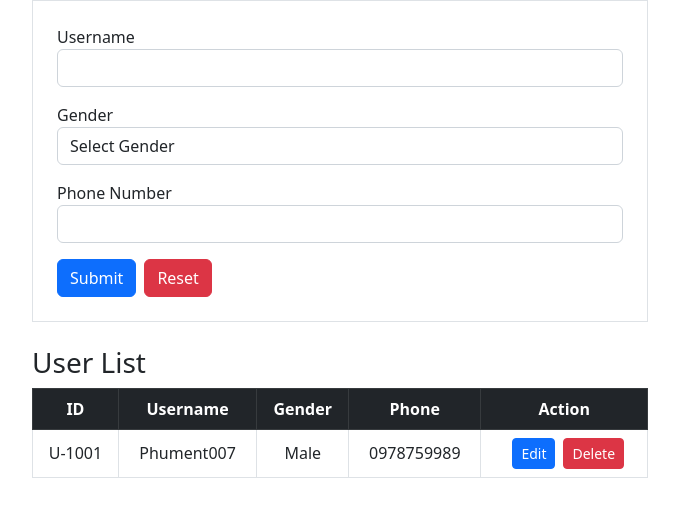
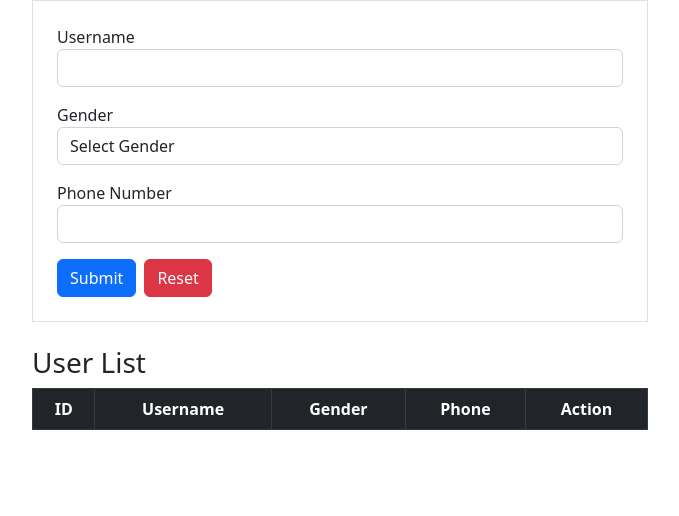
Before and after one commit to phumentceo/React-totureil, a React (Vite) app: page / in a window 1280 px wide. Shown: the top 516 px of the page, without its empty margins (300-979 px from the left). Built offline with nearby package versions, Linux system fonts and the light colour scheme.

Commit message:
State with localStorage

```diff
--- a/src/components/hook/state/State06.jsx
+++ b/src/components/hook/state/State06.jsx
@@ -1,32 +1,39 @@
-import React, { useState } from 'react';
+import React, { useEffect, useState } from 'react';
 
 const State06 = () => {
+
   const [persons,setPersons]  = useState(() => {
-    return JSON.parse(localStorage.getItem('persons')) || [];
+    return JSON.parse(localStorage.getItem('personStore')) || [];
   });
+
+
+  //Effec for insert to localStare
+  useEffect(()=> {
+    localStorage.setItem('personStore',JSON.stringify(persons));
+  },[persons])
+
+
+  //Effect for select person for localStorage (single select)
+  useEffect(() => {
+    const storedPersons = JSON.parse(localStorage.getItem('personStore')) || [];
+    setPersons(storedPersons);
+  },[]);
+
 
   const handleSubmit = (e) => {
     e.preventDefault();
-
     let personData = new FormData(e.target);
 
-    // let name = personData.get('username');
-    // let gedner = personData.get('gender');
-    // let phone = personData.get('phone');
-
-    let person = {
+    let personObj = {
       'id' : Date.now(),
       'username' : personData.get('username'),
       'gender'   : personData.get('gender'),
       'phone'    : personData.get('phone')
     }
-    console.log(person);
+    console.log(personObj);
+    setPersons([...persons,personObj]);
+  }
 
-    setPersons([...persons,person]);
-    localStorage.setItem('persons',JSON.stringify(persons));
-
-
-  }
   return (
     <div className='w-50 container'>
 
@@ -66,16 +73,22 @@ const State06 = () => {
             </thead>
             <tbody className=' text-center align-middle'>
 
-                <tr>
-                  <td>U-1001</td>
-                  <td>Phument007</td>
-                  <td>Male</td>
-                  <td>0978759989</td>
-                  <td>
-                    <button className='btn btn-primary btn-sm mx-2'>Edit</button>
-                    <button className='btn btn-danger btn-sm'>Delete</button>
-                  </td>
-                </tr>
+                {
+                  persons.map((item,key)=> (
+                    <tr key={key}>
+                      <td>U-{ item.id }</td>
+                      <td>{item.username}</td>
+                      <td>{item.gender}</td>
+                      <td>{item.phone}</td>
+                      <td>
+                        <button className='btn btn-primary btn-sm mx-2'>Edit</button>
+                        <button className='btn btn-danger btn-sm'>Delete</button>
+                      </td>
+                    </tr>
+                  ))
+                }
+
+
 
             </tbody>
          </table>
```
